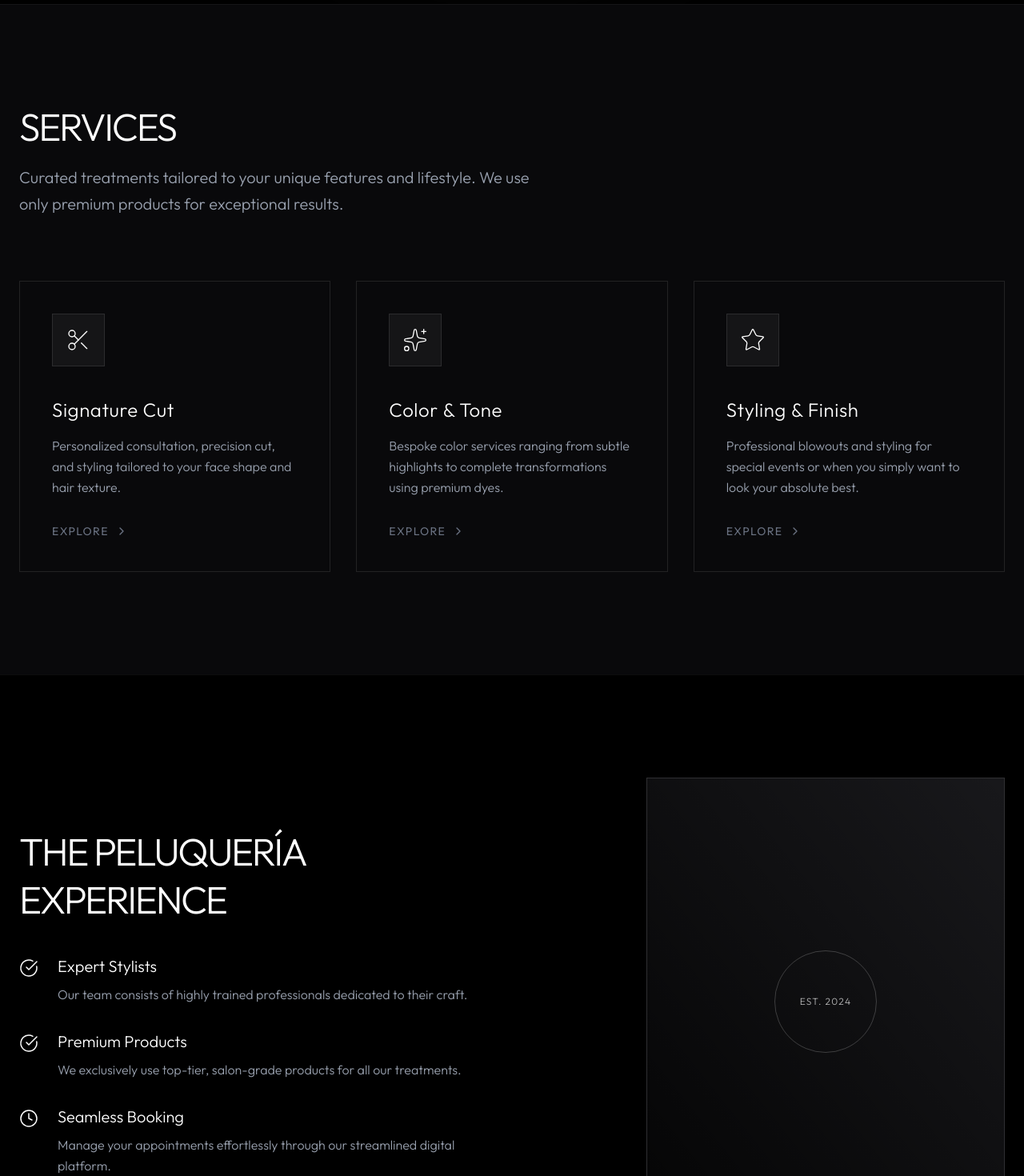
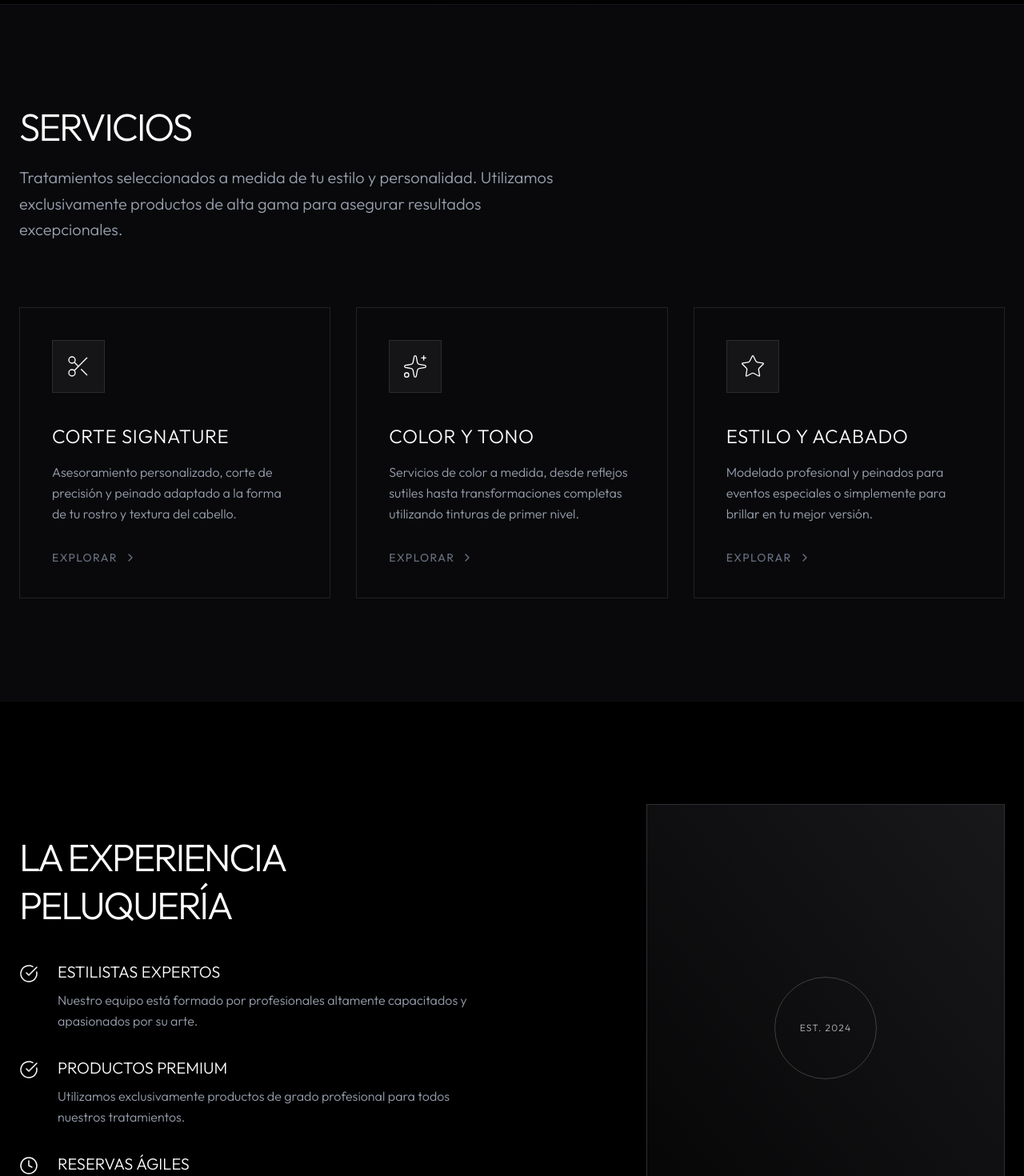
Before and after one commit to intux-oc/turnos-peluqueria, a Next.js app: page / in a window 1280 px wide. Shown: the part 920-2390 px from the top of the page at 80% size. Built offline with nearby package versions, Linux system fonts and the light colour scheme; no server answers.

Commit message:
Ver. 3.2

```diff
--- a/src/app/page.tsx
+++ b/src/app/page.tsx
@@ -80,9 +80,9 @@ export default function Home() {
         <div className="max-w-7xl mx-auto px-6">
           <div className="flex flex-col md:flex-row justify-between items-end mb-20 gap-8">
             <div className="max-w-2xl">
-              <h2 className="text-4xl md:text-5xl font-light tracking-tighter mb-6">SERVICES</h2>
+              <h2 className="text-4xl md:text-5xl font-light tracking-tighter mb-6 uppercase">Servicios</h2>
               <p className="text-gray-400 text-lg md:text-xl font-light leading-relaxed">
-                Curated treatments tailored to your unique features and lifestyle. We use only premium products for exceptional results.
+                Tratamientos seleccionados a medida de tu estilo y personalidad. Utilizamos exclusivamente productos de alta gama para asegurar resultados excepcionales.
               </p>
             </div>
           </div>
@@ -93,12 +93,12 @@ export default function Home() {
               <div className="mb-8 p-4 bg-white/5 inline-block rounded-none border border-white/10">
                 <Scissors className="w-8 h-8 font-extralight text-white group-hover:rotate-12 transition-transform duration-500" strokeWidth={1} />
               </div>
-              <h3 className="text-2xl font-light mb-4 tracking-wide">Signature Cut</h3>
+              <h3 className="text-2xl font-light mb-4 tracking-wide uppercase">Corte Signature</h3>
               <p className="text-gray-400 font-light leading-relaxed mb-8">
-                Personalized consultation, precision cut, and styling tailored to your face shape and hair texture.
+                Asesoramiento personalizado, corte de precisión y peinado adaptado a la forma de tu rostro y textura del cabello.
               </p>
               <div className="text-sm tracking-widest uppercase text-gray-500 flex items-center gap-2 group-hover:text-white transition-colors duration-500">
-                Explore
+                Explorar
                 <ChevronRight className="w-4 h-4" />
               </div>
             </div>
@@ -108,12 +108,12 @@ export default function Home() {
               <div className="mb-8 p-4 bg-white/5 inline-block rounded-none border border-white/10">
                 <Sparkles className="w-8 h-8 font-extralight text-white group-hover:rotate-12 transition-transform duration-500" strokeWidth={1} />
               </div>
-              <h3 className="text-2xl font-light mb-4 tracking-wide">Color & Tone</h3>
+              <h3 className="text-2xl font-light mb-4 tracking-wide uppercase">Color y Tono</h3>
               <p className="text-gray-400 font-light leading-relaxed mb-8">
-                Bespoke color services ranging from subtle highlights to complete transformations using premium dyes.
+                Servicios de color a medida, desde reflejos sutiles hasta transformaciones completas utilizando tinturas de primer nivel.
               </p>
               <div className="text-sm tracking-widest uppercase text-gray-500 flex items-center gap-2 group-hover:text-white transition-colors duration-500">
-                Explore
+                Explorar
                 <ChevronRight className="w-4 h-4" />
               </div>
             </div>
@@ -123,12 +123,12 @@ export default function Home() {
               <div className="mb-8 p-4 bg-white/5 inline-block rounded-none border border-white/10">
                 <Star className="w-8 h-8 font-extralight text-white group-hover:rotate-12 transition-transform duration-500" strokeWidth={1} />
               </div>
-              <h3 className="text-2xl font-light mb-4 tracking-wide">Styling & Finish</h3>
+              <h3 className="text-2xl font-light mb-4 tracking-wide uppercase">Estilo y Acabado</h3>
               <p className="text-gray-400 font-light leading-relaxed mb-8">
-                Professional blowouts and styling for special events or when you simply want to look your absolute best.
+                Modelado profesional y peinados para eventos especiales o simplemente para brillar en tu mejor versión.
               </p>
               <div className="text-sm tracking-widest uppercase text-gray-500 flex items-center gap-2 group-hover:text-white transition-colors duration-500">
-                Explore
+                Explorar
                 <ChevronRight className="w-4 h-4" />
               </div>
             </div>
@@ -141,8 +141,8 @@ export default function Home() {
         <div className="max-w-7xl mx-auto px-6">
           <div className="grid md:grid-cols-2 gap-20 items-center">
             <div>
-              <h2 className="text-4xl md:text-5xl font-light tracking-tighter mb-10 leading-tight">
-                THE PELUQUERÍA<br />EXPERIENCE
+              <h2 className="text-4xl md:text-5xl font-light tracking-tighter mb-10 leading-tight uppercase">
+                LA EXPERIENCIA<br />PELUQUERÍA
               </h2>
 
               <div className="space-y-8">
@@ -151,8 +151,8 @@ export default function Home() {
                     <CheckCircle className="w-6 h-6 text-white" strokeWidth={1.5} />
                   </div>
                   <div>
-                    <h4 className="text-xl font-light mb-2">Expert Stylists</h4>
-                    <p className="text-gray-400 font-light leading-relaxed">Our team consists of highly trained professionals dedicated to their craft.</p>
+                    <h4 className="text-xl font-light mb-2 uppercase">Estilistas Expertos</h4>
+                    <p className="text-gray-400 font-light leading-relaxed">Nuestro equipo está formado por profesionales altamente capacitados y apasionados por su arte.</p>
                   </div>
                 </div>
 
@@ -161,8 +161,8 @@ export default function Home() {
                     <CheckCircle className="w-6 h-6 text-white" strokeWidth={1.5} />
                   </div>
                   <div>
-                    <h4 className="text-xl font-light mb-2">Premium Products</h4>
-                    <p className="text-gray-400 font-light leading-relaxed">We exclusively use top-tier, salon-grade products for all our treatments.</p>
+                    <h4 className="text-xl font-light mb-2 uppercase">Productos Premium</h4>
+                    <p className="text-gray-400 font-light leading-relaxed">Utilizamos exclusivamente productos de grado profesional para todos nuestros tratamientos.</p>
                   </div>
                 </div>
 
@@ -171,8 +171,8 @@ export default function Home() {
                     <Clock className="w-6 h-6 text-white" strokeWidth={1.5} />
                   </div>
                   <div>
-                    <h4 className="text-xl font-light mb-2">Seamless Booking</h4>
-                    <p className="text-gray-400 font-light leading-relaxed">Manage your appointments effortlessly through our streamlined digital platform.</p>
+                    <h4 className="text-xl font-light mb-2 uppercase">Reservas Ágiles</h4>
+                    <p className="text-gray-400 font-light leading-relaxed">Gestioná tus turnos sin esfuerzo a través de nuestra plataforma digital optimizada.</p>
                   </div>
                 </div>
               </div>
@@ -194,7 +194,7 @@ export default function Home() {
       {/* Footer */}
       <footer className="py-12 border-t border-white/10 bg-black text-center">
         <p className="text-gray-500 font-light text-sm tracking-widest uppercase">
-          &copy; {new Date().getFullYear()} Peluquería. All rights reserved.
+          &copy; {new Date().getFullYear()} Peluquería. Todos los derechos reservados.
         </p>
       </footer>
     </div>
--- a/src/app/super-admin/page.tsx
+++ b/src/app/super-admin/page.tsx
@@ -128,10 +128,10 @@ export default function SuperAdminPage() {
       {/* Navigation */}
       <nav className="sticky top-0 z-50 w-full px-6 py-5 bg-black/80 backdrop-blur-md border-b border-white/10 flex items-center justify-between">
         <div className="text-xl font-light tracking-widest uppercase cursor-pointer hover:text-gray-300 transition-colors" onClick={() => router.push('/')}>
-          Platform Admin
+          Admin de Plataforma
         </div>
         <div className="text-[10px] tracking-widest uppercase font-light text-gray-500">
-          Super-Admin Console
+          Consola de Super-Admin
         </div>
       </nav>
 
@@ -139,7 +139,7 @@ export default function SuperAdminPage() {
 
         {/* Header */}
         <div className="mb-12">
-          <h1 className="text-4xl font-light tracking-wide uppercase mb-2">Platform Overview</h1>
+          <h1 className="text-4xl font-light tracking-wide uppercase mb-2">Resumen de la Plataforma</h1>
           <p className="text-gray-500 font-light text-sm tracking-wide">
             Vista global de peluquerías, clientes y suscripciones.
           </p>
```
Also changed, not shown: 1 other file (tests, documents, lock files or other folders).
